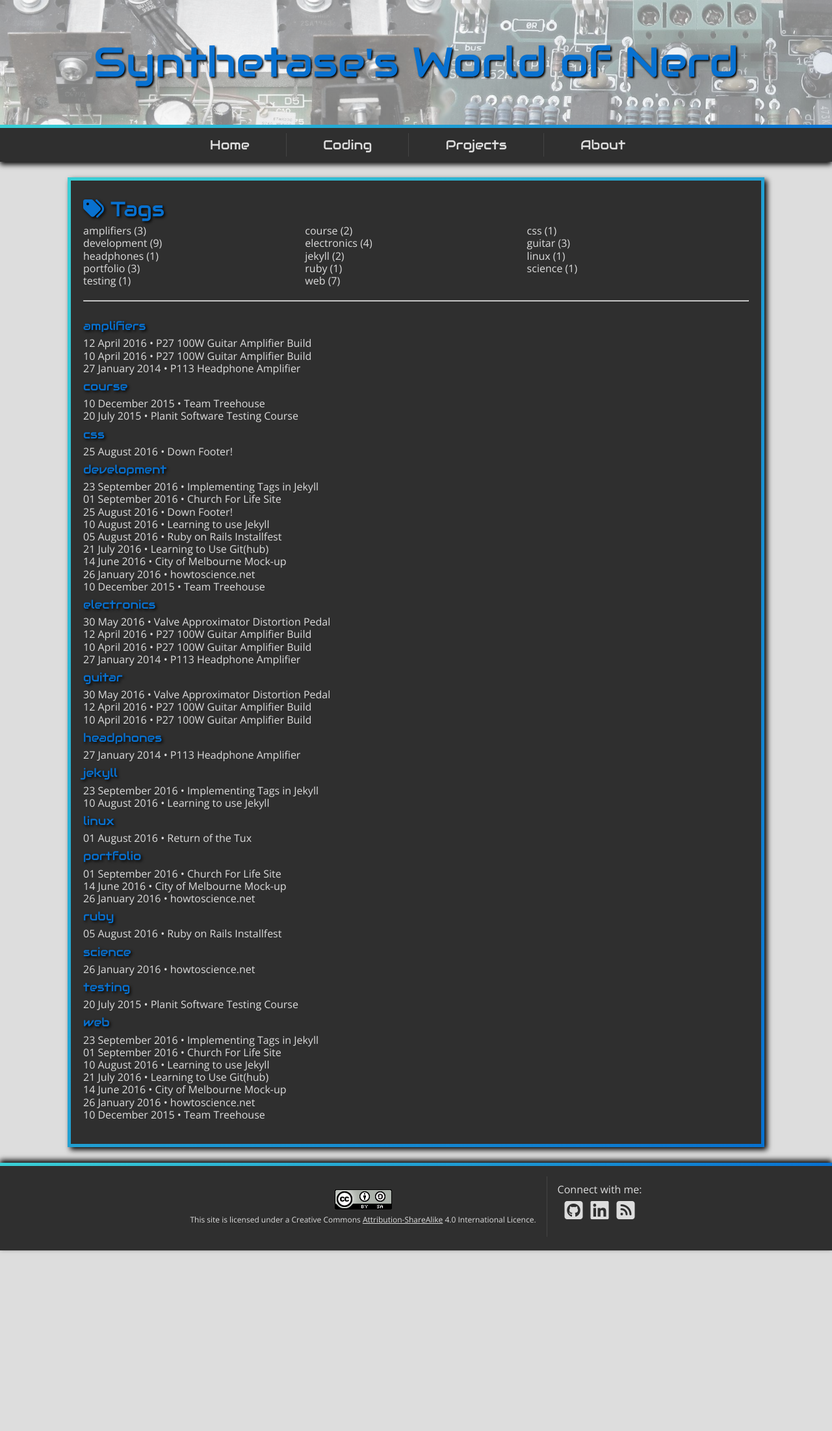
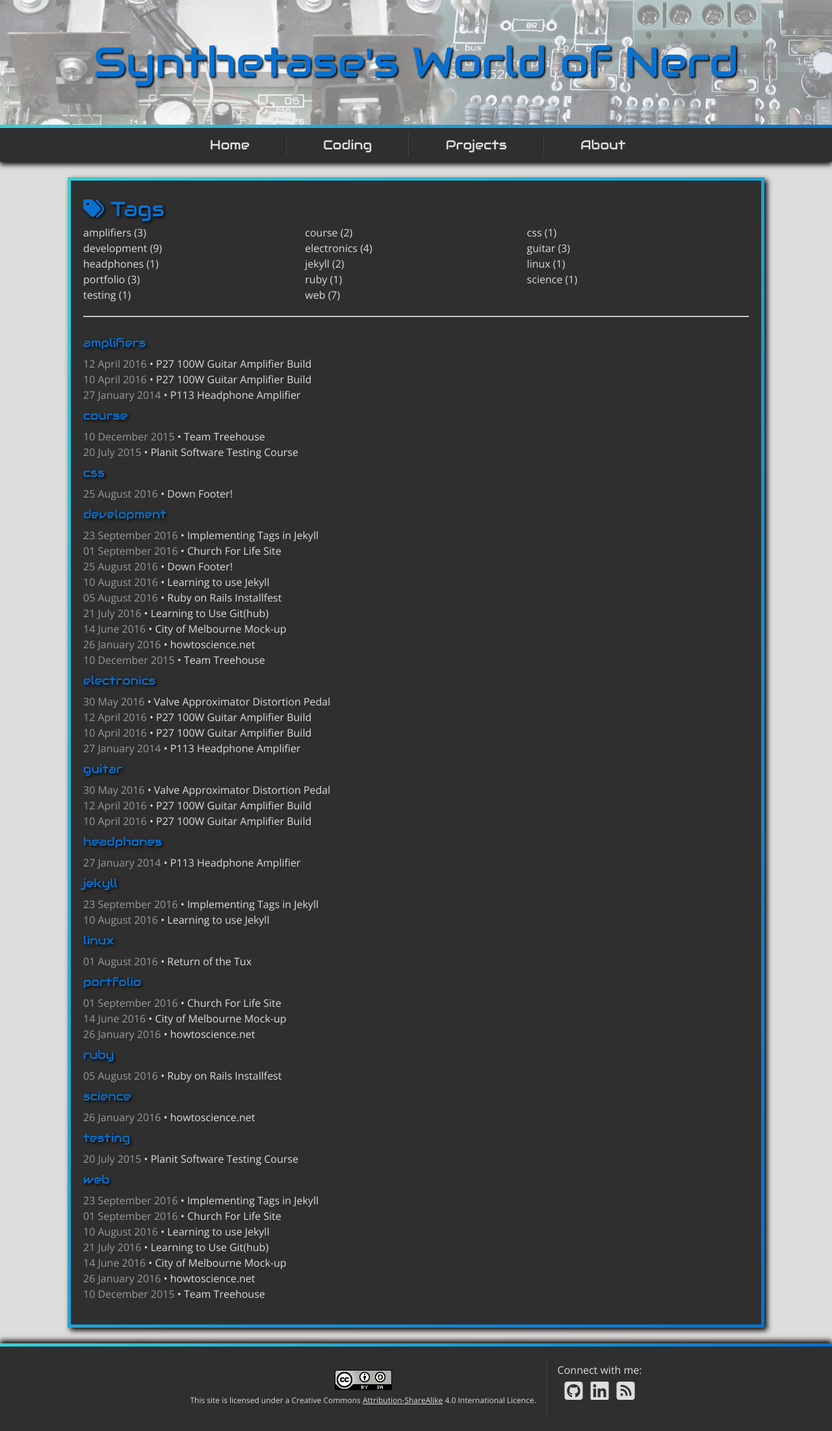
Before and after one commit to StaphSynth/StaphSynth.github.io, a Jekyll site: the page built from tags.md, in a window 1280 px wide. Shown: the whole page at 65% size. Built offline with Jekyll 4.4.1, drawn with Linux system fonts in a browser that asks for light colours; nearby versions of some CDN libraries; before the commit the page ends 1925 px from its top, so only the background shows below that.

Commit message:
improve styling of tags.html

```diff
--- a/css/main.css
+++ b/css/main.css
@@ -106,7 +106,8 @@
 	font-family: 'Audiowide', cursive;
 }
 
-p, footer {
+p, footer,
+#article .tags {
 	font-family: 'Open Sans', sans-serif;
 }
 
@@ -199,10 +200,15 @@
 	color: #3acfd5;
 }
 
-#article .gitLink a {
+/*text at top and bottom of post (meta data and github link)
+also tag.html colour*/
+#article .gitLink a,
+#article .postData,
+#article .tags {
 	color: #ddd;
 }
 
+/*Main nav 'selected' colour*/
 a.selected {
 	color: #0871D0!important;
 	text-shadow: 2px 2px 4px #000;
@@ -312,7 +318,6 @@
 --------------------*/
 
 #article .postData {
-	color: #ddd;
 	font-style: italic;
 	margin: 0.5rem 0;
 	line-height: 1.5;
@@ -331,10 +336,8 @@
 }
 
 #article .tags {
-	text-align: justify;
-	font-family: 'open sans', sans-serif;
-	color: #ddd;
-	line-height: 1.2rem;
+	text-align: left;
+	line-height: 1.5rem;
 }
 
 #article .tags a:hover {
@@ -345,6 +348,10 @@
 #tags {
 	display: flex;
 	flex-direction: column;
+}
+
+#article .entry-date {
+	color: #999;
 }
 
 /*-------------------
```
